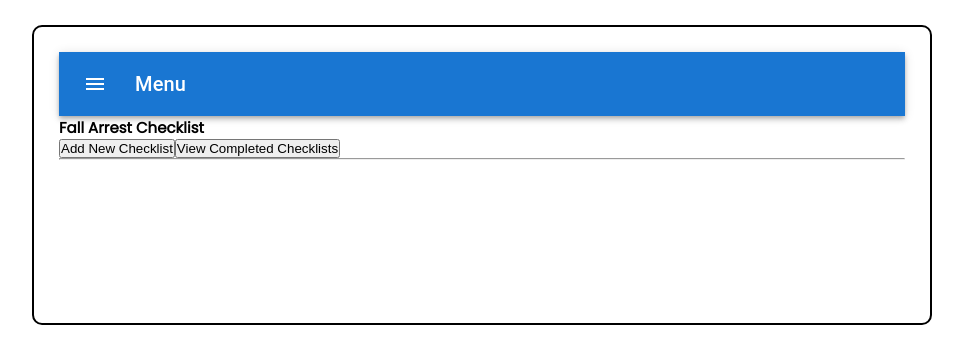
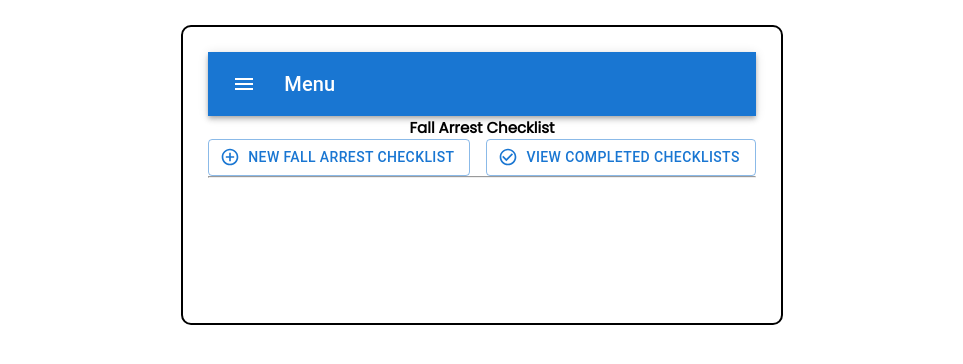
Before and after one commit to kbaillieul/checklist-project, a React (Create React App) app: page /fallarrest in a window 1280 px wide. Shown: the top 364 px of the page, without its empty margins (158-1121 px from the left). Built offline with nearby package versions, Linux system fonts and the light colour scheme.

Commit message:
Added buttons, formatting

```diff
--- a/src/App.css
+++ b/src/App.css
@@ -8,6 +8,13 @@
 
 body {
   font-family: "Poppins", sans-serif;
+  display: flex;
+  justify-content: center;
+  align-items: center;
+}
+
+h2 {
+  text-align: center;
 }
 
 .container {
--- a/src/components/FAMain.jsx
+++ b/src/components/FAMain.jsx
@@ -1,6 +1,10 @@
 import React from "react";
 import { useNavigate, Outlet } from "react-router-dom";
 import CompletedFAChecklistsMap from "./CompletedFAChecklistsMap";
+import Button from "@mui/material/Button";
+import AddCircleOutlineIcon from "@mui/icons-material/AddCircleOutline";
+import CheckCircleOutlineIcon from "@mui/icons-material/CheckCircleOutline";
+import Stack from "@mui/material/Stack";
 
 const FAMain = ({ completedFA }) => {
   const navigate = useNavigate();
@@ -13,8 +17,25 @@ const FAMain = ({ completedFA }) => {
   return (
     <div>
       <h2>Fall Arrest Checklist</h2>
-      <button onClick={newFA}>Add New Checklist</button>
-      <button onClick={viewComplete}>View Completed Checklists</button>
+      <Stack direction="row" spacing={2}>
+        <Button
+          onClick={newFA}
+          variant="outlined"
+          startIcon={<AddCircleOutlineIcon />}
+        >
+          New Fall Arrest Checklist
+        </Button>
+        <br />
+        <Button
+          onClick={viewComplete}
+          variant="outlined"
+          startIcon={<CheckCircleOutlineIcon />}
+        >
+          View Completed Checklists
+        </Button>
+      </Stack>
+      {/* <button onClick={newFA}>Add New Checklist</button>
+      <button onClick={viewComplete}>View Completed Checklists</button> */}
       <hr />
       <Outlet />
       {/* <h2>Completed Checklists</h2>
```
